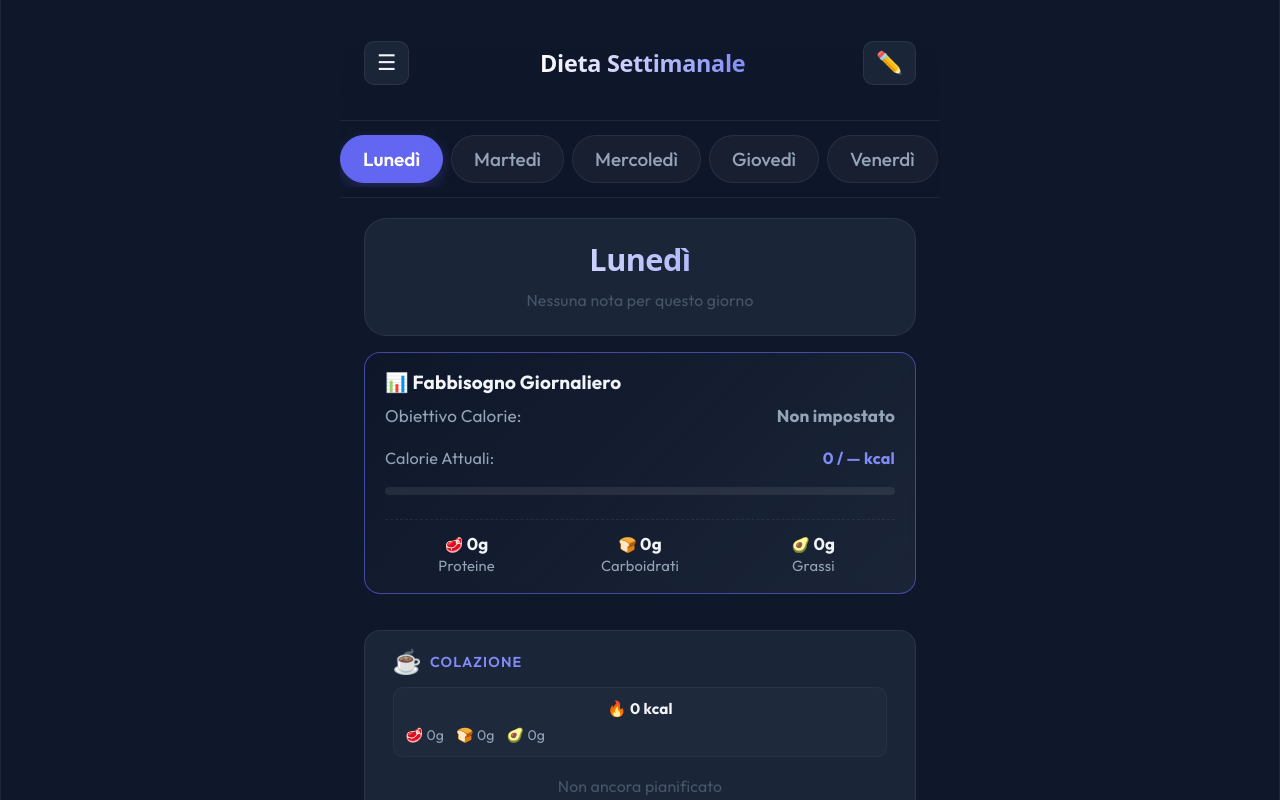
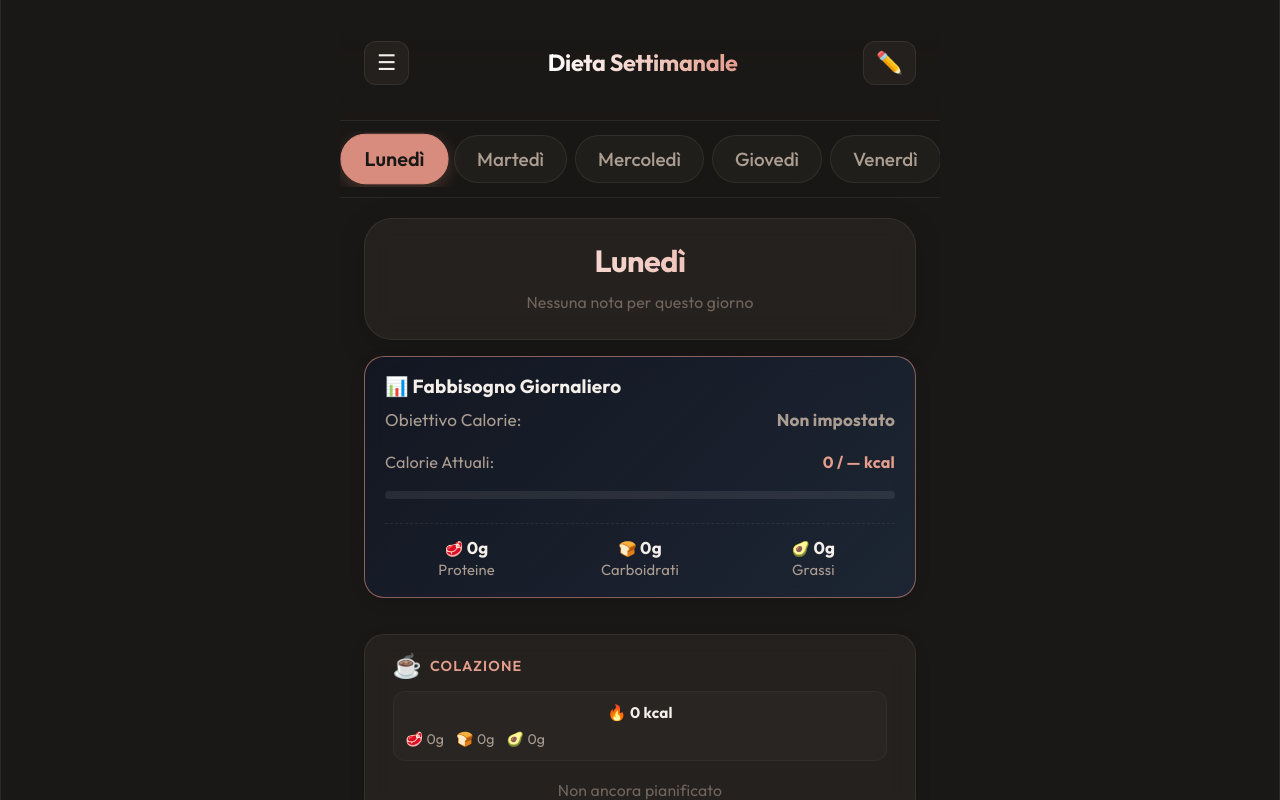
Before and after one commit to andreaamiccoli/react-pwa, a React (Vite) app: page / in a window 1280 px wide. Shown: the top 800 px of the page. Built offline with nearby package versions, Linux system fonts and the light colour scheme.

Commit message:
nuovo stile

```diff
--- a/src/App.css
+++ b/src/App.css
@@ -4,24 +4,24 @@
 @import url('https://fonts.googleapis.com/css2?family=Outfit:wght@300;400;500;600;700&display=swap');
 
 :root {
-  --bg-main:        #0f172a;
-  --bg-card:        rgba(30, 41, 59, 0.85);
-  --bg-card-hover:  rgba(37, 51, 74, 0.95);
-  --bg-input:       rgba(15, 23, 42, 0.8);
-  --border:         rgba(255, 255, 255, 0.07);
-  --border-focus:   rgba(99, 102, 241, 0.6);
-  --accent:         #6366f1;
-  --accent-light:   #818cf8;
-  --accent-glow:    rgba(99, 102, 241, 0.25);
-  --success:        #10b981;
-  --danger:         #ef4444;
-  --text-primary:   #f1f5f9;
-  --text-secondary: #94a3b8;
-  --text-muted:     #475569;
+  --bg-main:        #1a1816; /* Warm deep charcoal */
+  --bg-card:        rgba(42, 38, 35, 0.7); /* Ceramic glass */
+  --bg-card-hover:  rgba(50, 46, 42, 0.85);
+  --bg-input:       rgba(26, 24, 22, 0.6);
+  --border:         rgba(255, 235, 210, 0.08); /* Warm border */
+  --border-focus:   rgba(216, 140, 125, 0.6);
+  --accent:         #d88c7d; /* Soft terracotta */
+  --accent-light:   #e59d8c;
+  --accent-glow:    rgba(216, 140, 125, 0.25);
+  --success:        #9baca0; /* Muted sage green */
+  --danger:         #c97463; /* Muted red */
+  --text-primary:   #f4efe9; /* Porcelain text */
+  --text-secondary: #ab9d91; /* Warm grey text */
+  --text-muted:     #70655d;
   --font:           'Outfit', -apple-system, BlinkMacSystemFont, sans-serif;
-  --radius-sm:      10px;
-  --radius-md:      16px;
-  --radius-lg:      22px;
+  --radius-sm:      12px;
+  --radius-md:      20px;
+  --radius-lg:      28px;
 }
 
 /* Reset universale: tutto include border e padding nella larghezza */
@@ -79,7 +79,7 @@ body {
 .app-header {
   /* padding laterale % rispetto al genitore, non fisso */
   padding: 18px 4% 12px;
-  background: linear-gradient(180deg, rgba(15,23,42,1) 0%, rgba(15,23,42,0.95) 100%);
+  background: linear-gradient(180deg, rgba(26,24,22,1) 0%, rgba(26,24,22,0.92) 100%);
   position: sticky;
   top: 0;
   z-index: 100;
@@ -147,9 +147,9 @@ body {
   position: sticky;
   top: 57px;
   z-index: 99;
-  background: rgba(15, 23, 42, 0.97);
-  backdrop-filter: blur(12px);
-  -webkit-backdrop-filter: blur(12px);
+  background: rgba(26, 24, 22, 0.85);
+  backdrop-filter: blur(16px);
+  -webkit-backdrop-filter: blur(16px);
   border-bottom: 1px solid var(--border);
   padding: 10px 0;
   width: 100%;
@@ -179,7 +179,7 @@ body {
 .day-btn {
   flex-shrink: 0;
   scroll-snap-align: start;
-  background: rgba(255, 255, 255, 0.04);
+  background: rgba(255, 235, 210, 0.03);
   border: 1px solid var(--border);
   color: var(--text-secondary);
   font-family: var(--font);
@@ -188,22 +188,24 @@ body {
   padding: 11px 22px;
   border-radius: 100px;
   cursor: pointer;
-  transition: all 0.2s ease;
+  transition: all 0.25s cubic-bezier(0.4, 0, 0.2, 1);
   white-space: nowrap;
 }
 
 .day-btn:hover {
-  background: rgba(99, 102, 241, 0.12);
+  background: rgba(216, 140, 125, 0.1);
   border-color: var(--accent);
   color: var(--text-primary);
+  transform: scale(1.02);
 }
 
 .day-btn--active {
   background: var(--accent);
   border-color: var(--accent);
-  color: #ffffff;
+  color: #1a1816;
   font-weight: 600;
   box-shadow: 0 4px 14px var(--accent-glow);
+  transform: scale(1.05);
 }
 
 /* ============================================
@@ -226,12 +228,19 @@ body {
   background: var(--bg-card);
   border: 1px solid var(--border);
   border-radius: var(--radius-lg);
-  padding: 22px 5%;
-  backdrop-filter: blur(10px);
-  -webkit-backdrop-filter: blur(10px);
+  padding: 24px 6%;
+  backdrop-filter: blur(12px);
+  -webkit-backdrop-filter: blur(12px);
   /* Forza la larghezza entro il padre */
   width: 100%;
   min-width: 0;
+  box-shadow: 0 8px 32px rgba(0, 0, 0, 0.15);
+  transition: transform 0.3s cubic-bezier(0.4, 0, 0.2, 1), box-shadow 0.3s ease;
+}
+
+.day-hero:hover {
+  transform: translateY(-2px);
+  box-shadow: 0 12px 40px rgba(0, 0, 0, 0.2);
 }
 
 .day-name {
@@ -333,17 +342,19 @@ body {
   border: 1px solid var(--border);
   border-radius: var(--radius-md);
   padding: 18px 5%;
-  backdrop-filter: blur(8px);
-  -webkit-backdrop-filter: blur(8px);
-  transition: border-color 0.2s ease, box-shadow 0.2s ease;
+  backdrop-filter: blur(12px);
+  -webkit-backdrop-filter: blur(12px);
+  transition: all 0.3s cubic-bezier(0.4, 0, 0.2, 1);
   /* Resta dentro i limiti del genitore */
   width: 100%;
   min-width: 0;
+  box-shadow: 0 4px 16px rgba(0,0,0,0.1);
 }
 
 .meal-card:hover {
-  border-color: rgba(99, 102, 241, 0.2);
-  box-shadow: 0 4px 20px rgba(0,0,0,0.2);
+  border-color: rgba(216, 140, 125, 0.3);
+  box-shadow: 0 8px 24px rgba(0,0,0,0.2);
+  transform: translateY(-2px);
 }
 
 .meal-header {
@@ -631,7 +642,9 @@ body {
 }
 
 .recipe-modal {
-  background: var(--bg-main);
+  background: var(--bg-card);
+  backdrop-filter: blur(20px);
+  -webkit-backdrop-filter: blur(20px);
   border: 1px solid var(--border);
   border-radius: var(--radius-lg);
   width: 100%;
@@ -640,7 +653,7 @@ body {
   display: flex;
   flex-direction: column;
   padding: 24px;
-  box-shadow: 0 10px 40px rgba(0,0,0,0.5);
+  box-shadow: 0 10px 40px rgba(0,0,0,0.3);
 }
 
 .modal-scroll {
@@ -709,13 +722,16 @@ body {
   position: fixed;
   top: 0; left: 0; bottom: 0;
   width: 280px;
-  background: var(--bg-main);
+  background: var(--bg-card);
+  backdrop-filter: blur(20px);
+  -webkit-backdrop-filter: blur(20px);
   z-index: 1001;
-  box-shadow: 4px 0 20px rgba(0,0,0,0.5);
+  box-shadow: 4px 0 30px rgba(0,0,0,0.3);
   display: flex;
   flex-direction: column;
   transform: translateX(0);
   animation: slideInLeft 0.3s cubic-bezier(0.2, 0.8, 0.2, 1);
+  border-right: 1px solid var(--border);
 }
 
 .drawer-header {
@@ -766,13 +782,15 @@ body {
 /* CONFIRM MODAL */
 .confirm-modal {
   background: var(--bg-card);
+  backdrop-filter: blur(20px);
+  -webkit-backdrop-filter: blur(20px);
   border: 1px solid var(--border);
   border-radius: var(--radius-md);
   padding: 24px;
   width: 100%;
   max-width: 400px;
   text-align: center;
-  box-shadow: 0 10px 40px rgba(0,0,0,0.5);
+  box-shadow: 0 15px 40px rgba(0,0,0,0.3);
   animation: scaleIn 0.2s cubic-bezier(0.2, 0.8, 0.2, 1);
 }
 
@@ -827,15 +845,17 @@ body {
 }
 
 .bottom-sheet {
-  background: var(--bg-main);
+  background: var(--bg-card);
+  backdrop-filter: blur(24px);
+  -webkit-backdrop-filter: blur(24px);
   width: 100%;
   max-width: 600px;
   margin: 0 auto;
-  border-radius: 24px 24px 0 0;
+  border-radius: 28px 28px 0 0;
   border: 1px solid var(--border);
   border-bottom: none;
-  padding: 12px 24px 40px;
-  box-shadow: 0 -10px 40px rgba(0,0,0,0.5);
+  padding: 16px 24px 40px;
+  box-shadow: 0 -10px 40px rgba(0,0,0,0.4);
   animation: slideUp 0.3s cubic-bezier(0.2, 0.8, 0.2, 1);
   display: flex;
   flex-direction: column;
@@ -1273,3 +1293,46 @@ body {
     border-radius: var(--radius-sm);
   }
 }
+
+/* ============================================
+   SPLASH SCREEN
+   ============================================ */
+.splash-screen {
+  position: fixed;
+  top: 0;
+  left: 0;
+  width: 100%;
+  height: 100vh;
+  background-color: var(--bg-main);
+  display: flex;
+  flex-direction: column;
+  justify-content: center;
+  align-items: center;
+  z-index: 9999;
+  transition: opacity 0.8s ease-in-out, visibility 0.8s ease-in-out;
+}
+
+.splash-screen.fade-out {
+  opacity: 0;
+  visibility: hidden;
+}
+
+.splash-logo {
+  font-size: 4rem;
+  margin-bottom: 20px;
+  animation: pulse 2s infinite ease-in-out;
+}
+
+.splash-title {
+  font-family: var(--font);
+  font-size: 2rem;
+  font-weight: 700;
+  color: var(--text-primary);
+  letter-spacing: -0.5px;
+}
+
+@keyframes pulse {
+  0% { transform: scale(0.95); opacity: 0.8; }
+  50% { transform: scale(1.05); opacity: 1; }
+  100% { transform: scale(0.95); opacity: 0.8; }
+}
--- a/src/App.jsx
+++ b/src/App.jsx
@@ -134,6 +134,20 @@ export default function App() {
 
   // Conferme Modali
   const [confirmUnsavedChanges, setConfirmUnsavedChanges] = useState(null) // callback function se true
+
+  // Splash Screen
+  const [showSplash, setShowSplash] = useState(true)
+  const [splashFade, setSplashFade] = useState(false)
+
+  useEffect(() => {
+    const fadeTimer = setTimeout(() => {
+      setSplashFade(true)
+    }, 1500)
+    const removeTimer = setTimeout(() => {
+      setShowSplash(false)
+    }, 2300)
+    return () => { clearTimeout(fadeTimer); clearTimeout(removeTimer); }
+  }, [])
 
   useEffect(() => {
     localStorage.setItem('dietData', JSON.stringify(dietData))
@@ -473,6 +487,13 @@ Tutti i valori del campo nutrition devono essere numerici o stringa vuota se imp
 
   return (
     <div className="app">
+      {showSplash && (
+        <div className={`splash-screen ${splashFade ? 'fade-out' : ''}`}>
+          <div className="splash-logo">🍽️</div>
+          <h1 className="splash-title">DietApp</h1>
+        </div>
+      )}
+
       {/* ===== NOTIFICHE E NAV ===== */}
       <ToastContainer />
       <Drawer isOpen={drawerOpen} onClose={() => setDrawerOpen(false)} currentView={view} setView={handleNavChange} />
--- a/src/index.css
+++ b/src/index.css
@@ -1,18 +1,18 @@
 :root {
-  --text: #6b6375;
-  --text-h: #08060d;
-  --bg: #fff;
-  --border: #e5e4e7;
-  --code-bg: #f4f3ec;
-  --accent: #aa3bff;
-  --accent-bg: rgba(170, 59, 255, 0.1);
-  --accent-border: rgba(170, 59, 255, 0.5);
-  --social-bg: rgba(244, 243, 236, 0.5);
+  --text: #7c7365;
+  --text-h: #2c2925;
+  --bg: #f9f7f1; /* Off-white ceramic */
+  --border: #e6e2d6;
+  --code-bg: #f0ebe1;
+  --accent: #d88c7d; /* Soft terracotta */
+  --accent-bg: rgba(216, 140, 125, 0.1);
+  --accent-border: rgba(216, 140, 125, 0.5);
+  --social-bg: rgba(240, 235, 225, 0.5);
   --shadow:
-    rgba(0, 0, 0, 0.1) 0 10px 15px -3px, rgba(0, 0, 0, 0.05) 0 4px 6px -2px;
+    rgba(100, 85, 75, 0.1) 0 10px 15px -3px, rgba(100, 85, 75, 0.05) 0 4px 6px -2px;
 
-  --sans: system-ui, 'Segoe UI', Roboto, sans-serif;
-  --heading: system-ui, 'Segoe UI', Roboto, sans-serif;
+  --sans: 'Outfit', system-ui, 'Segoe UI', Roboto, sans-serif;
+  --heading: 'Outfit', system-ui, 'Segoe UI', Roboto, sans-serif;
   --mono: ui-monospace, Consolas, monospace;
 
   font: 18px/145% var(--sans);
@@ -32,21 +32,21 @@
 
 @media (prefers-color-scheme: dark) {
   :root {
-    --text: #9ca3af;
-    --text-h: #f3f4f6;
-    --bg: #16171d;
-    --border: #2e303a;
-    --code-bg: #1f2028;
-    --accent: #c084fc;
-    --accent-bg: rgba(192, 132, 252, 0.15);
-    --accent-border: rgba(192, 132, 252, 0.5);
-    --social-bg: rgba(47, 48, 58, 0.5);
+    --text: #a8a096; /* Warm grey */
+    --text-h: #f1efe7; /* Porcelain white */
+    --bg: #23211f; /* Dark warm charcoal */
+    --border: #383431;
+    --code-bg: #2a2725;
+    --accent: #e59d8c; /* Lighter soft terracotta */
+    --accent-bg: rgba(229, 157, 140, 0.15);
+    --accent-border: rgba(229, 157, 140, 0.4);
+    --social-bg: rgba(56, 52, 49, 0.5);
     --shadow:
-      rgba(0, 0, 0, 0.4) 0 10px 15px -3px, rgba(0, 0, 0, 0.25) 0 4px 6px -2px;
+      rgba(0, 0, 0, 0.4) 0 10px 20px -5px, rgba(0, 0, 0, 0.3) 0 6px 10px -3px;
   }
 
   #social .button-icon {
-    filter: invert(1) brightness(2);
+    filter: invert(1) brightness(1.8) sepia(0.2) hue-rotate(-20deg);
   }
 }
 
```
